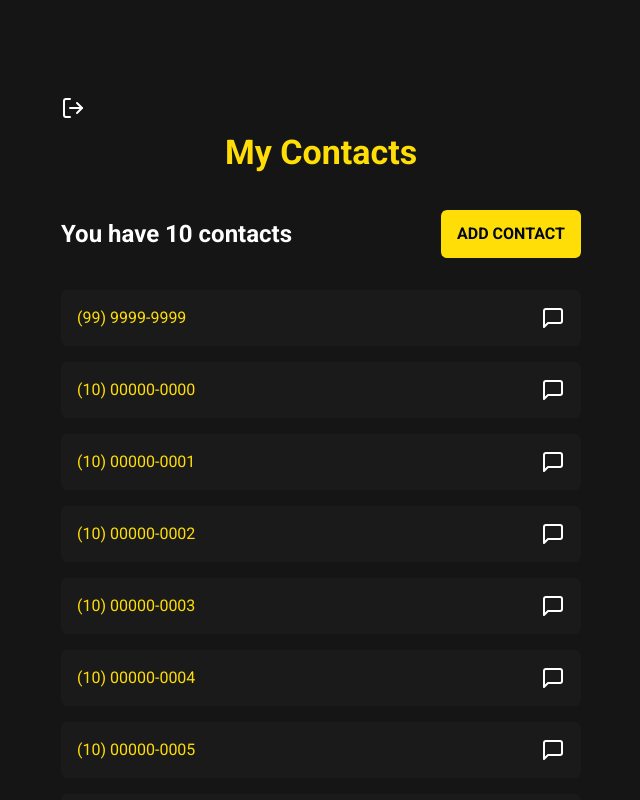
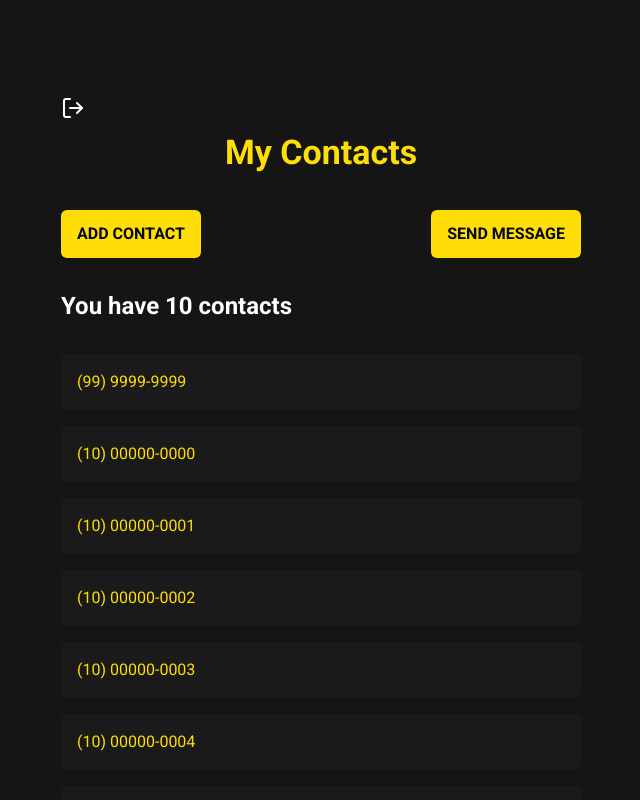
Before and after one commit to cmarciao/send-flow-web, a Next.js app: page / in a window 1280 px wide. Shown: the top 800 px of the page, without its empty margins (319-959 px from the left). Built offline with nearby package versions, Linux system fonts and the light colour scheme.

Commit message:
feat: Remove send message page and add send message button in home page

```diff
--- a/src/app/page.tsx
+++ b/src/app/page.tsx
@@ -6,6 +6,7 @@ import { AddContactModal } from '@/components/AddContactModal';
 import { cn } from '@/utils/cn';
 import { Contact } from '@/types/Contact';
 import { ContactCard } from '@/components/ContactCard';
+import { SendMessageModal } from '@/components/SendMessageModal';
 
 export const metadata: Metadata = {
 	title: 'My contacts',
@@ -33,20 +34,22 @@ export default function Home() {
 
 				<section className={
 					cn(
-						'flex flex-col items-center justify-between mt-8 text-center',
-						'sm:flex-row'
+						'flex flex-col mt-8',
 					)
 				}>
+					<div className='flex items-center justify-between'>
+						<AddContactModal />
+						<SendMessageModal />
+					</div>
+
 					<h2 className={
 						cn(
-							'text-white mb-4',
+							'text-white mt-8 mb-4',
 							'sm:mb-0'
 						)
 					}>
                         You have {contacts.length} {contacts.length === 1 ? ' contact' : ' contacts'}
 					</h2>
-
-					<AddContactModal />
 				</section>
 
 				<div className='flex flex-col gap-4 mt-8'>
--- a/src/app/send-message/[number]/page.tsx
+++ /dev/null
@@ -1,19 +0,0 @@
-import { Metadata } from 'next';
-
-export const metadata: Metadata = {
-	title: 'Send message',
-	description: 'Send message to a contact.'
-};
-
-
-type SendMessageProps = {
-    params: {
-        number: string;
-    }
-}
-
-export default function SendMessage({ params: { number } }: SendMessageProps) {
-	return (
-		<h1>Send message to {number}</h1>
-	);
-}
--- a/src/components/ContactCard.tsx
+++ b/src/components/ContactCard.tsx
@@ -1,6 +1,4 @@
-import { MessageSquare } from 'lucide-react';
 import formatPhone from '@/utils/formatPhone';
-import Link from 'next/link';
 
 type ContactCardProps = {
     number: string;
@@ -12,10 +10,6 @@ export function ContactCard({ number }: ContactCardProps) {
 			className='bg-[#1a1a1a] p-4 rounded-md flex items-center justify-between'
 		>
 			<span>{formatPhone(number)}</span>
-
-			<Link title='Send message' href={`/send-message/${number}`}>
-				<MessageSquare color='white' />
-			</Link>
 		</div>
 	);
 }
--- /dev/null
+++ b/src/components/SendMessageModal/index.tsx
@@ -0,0 +1,64 @@
+'use client';
+
+import { XIcon } from 'lucide-react';
+import * as Dialog from '@radix-ui/react-dialog';
+
+import { Button } from '../Button';
+import { TextArea } from '../TextArea';
+
+import { cn } from '@/utils/cn';
+import { useSendMessageModal } from './useSendMessageModal';
+
+export function SendMessageModal() {
+	const {
+		isOpenModal,
+		openModal,
+		closeModal,
+		handleAddContact
+	} = useSendMessageModal();
+
+	return (
+		<Dialog.Root open={isOpenModal}>
+			<Dialog.Trigger
+				className={cn(
+					'bg-primary text-gray-950 font-bold uppercase py-3 px-4 rounded-md',
+					'hover:brightness-75 transition-hover'
+				)}
+				onClick={openModal}
+			>
+                Send message
+			</Dialog.Trigger>
+			<Dialog.Portal>
+				<Dialog.Overlay className="fixed inset-0 bg-gray-800 opacity-50" />
+				<Dialog.Content className={cn(
+					'z-50 bg-gray-900 rounded-md max-w-md w-full p-8 absolute top-1/2 left-1/2 -translate-x-1/2 -translate-y-1/2'
+				)}>
+					<Dialog.Close
+						asChild
+						className='absolute right-4 top-4'
+						onClick={closeModal}
+					>
+						<button>
+							<XIcon color='white' />
+						</button>
+					</Dialog.Close>
+
+					<Dialog.Title>Add contact</Dialog.Title>
+
+					<form className='mt-12 flex flex-col gap-4' action={handleAddContact}>
+						<TextArea
+							label='Message'
+							placeholder='Your message'
+							className='w-full min-h-32'
+							required
+						/>
+
+						<Button className='mt-8' type='submit'>
+                            Send
+						</Button>
+					</form>
+				</Dialog.Content>
+			</Dialog.Portal>
+		</Dialog.Root>
+	);
+}
--- /dev/null
+++ b/src/components/SendMessageModal/useSendMessageModal.ts
@@ -0,0 +1,24 @@
+import { useState } from 'react';
+
+export function useSendMessageModal() {
+	const [isOpenModal, setIsOpenModal] = useState(false);
+
+	function openModal() {
+		setIsOpenModal(true);
+	}
+
+	function closeModal() {
+		setIsOpenModal(false);
+	}
+
+	async function handleAddContact() {
+		closeModal();
+	}
+
+	return {
+		isOpenModal,
+		openModal,
+		closeModal,
+		handleAddContact
+	};
+}
--- /dev/null
+++ b/src/components/TextArea.tsx
@@ -0,0 +1,23 @@
+import { ComponentProps } from 'react';
+import { cn } from '@/utils/cn';
+
+type TextAreaProps = ComponentProps<'textarea'> & {
+    label: string;
+};
+
+export function TextArea({ label, className, ...rest }: TextAreaProps) {
+	return (
+		<div className='text-left'>
+			<label htmlFor={label}>{label}</label>
+			<textarea
+				id={label}
+				className={cn(
+					'resize-none hover:resize-y',
+					'outline-none border-none text-gray-950 py-3 px-4 rounded-md',
+					className
+				)}
+				{...rest}
+			></textarea>
+		</div>
+	);
+}
--- a/src/styles/globals.css
+++ b/src/styles/globals.css
@@ -19,3 +19,15 @@
 
 @tailwind components;
 @tailwind utilities;
+
+
+::-webkit-scrollbar {
+	width: 8px;
+	/* background-color: #f3f4f6; */
+}
+
+::-webkit-scrollbar-thumb {
+	border-radius: 8px;
+	/* border: 4px solid #f3f4f6; */
+	background-color: #ccc;
+}
```
